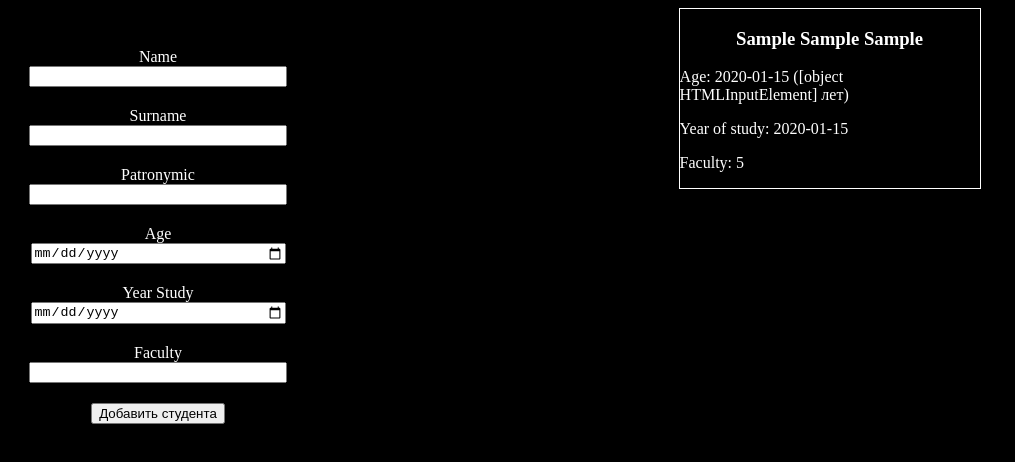
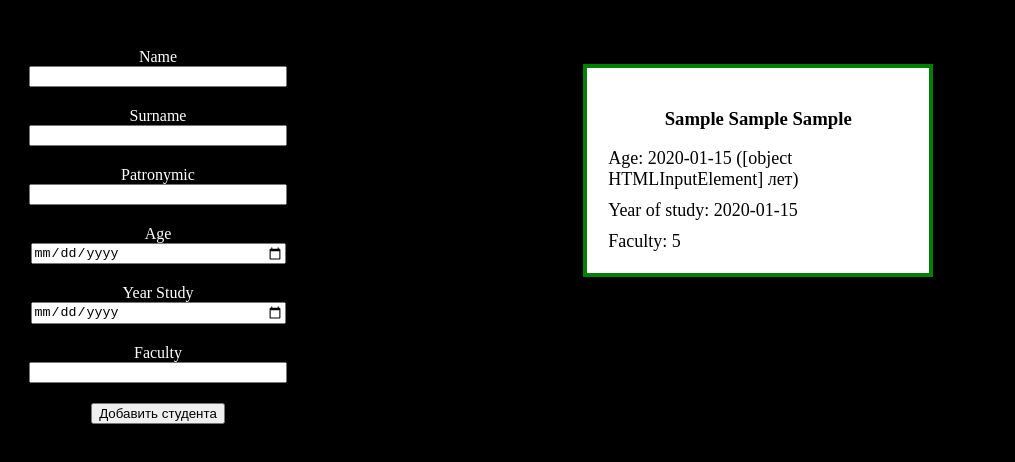
Before and after one commit to Alexandr-NewName/create-Card-Student, a plain HTML site: page index.html in a window 1280 px wide. Both pictures are taken after typing "Sample", "Sample", "Sample", "2020-01-15", "2020-01-15", "5" into the empty fields and a click on the button "Добавить студента". Shown: the whole page, without its empty margins (0-1015 px from the left). Drawn offline with Linux system fonts and the light colour scheme.

Commit message:
new style

```diff
--- a/style.css
+++ b/style.css
@@ -31,7 +31,9 @@ body {
     align-items: center;
     margin-bottom: 20px;
     /* justify-content: center; */
-    margin: 0 auto;
+    /* margin: 0 auto; */
+    margin-left: 200px;
+    margin-top: 60px;
 
 }
 
@@ -44,3 +46,31 @@ body {
     display: flex;
     justify-content: center;
 }
+
+.card {
+    padding: 20px;
+    background-color: white;
+    color: #000;
+    outline: 4px solid green;
+    /* width: 100%; */
+}
+
+.card-date {
+    font-size: 18px;
+    padding: 0;
+    margin: 0;
+    margin-bottom: 10px;
+}
+
+.card-study {
+    padding: 0;
+    margin: 0;
+    font-size: 18px;
+    margin-bottom: 10px;
+}
+
+.card-faculty {
+    padding: 0;
+    margin: 0;
+    font-size: 18px;
+}
```
